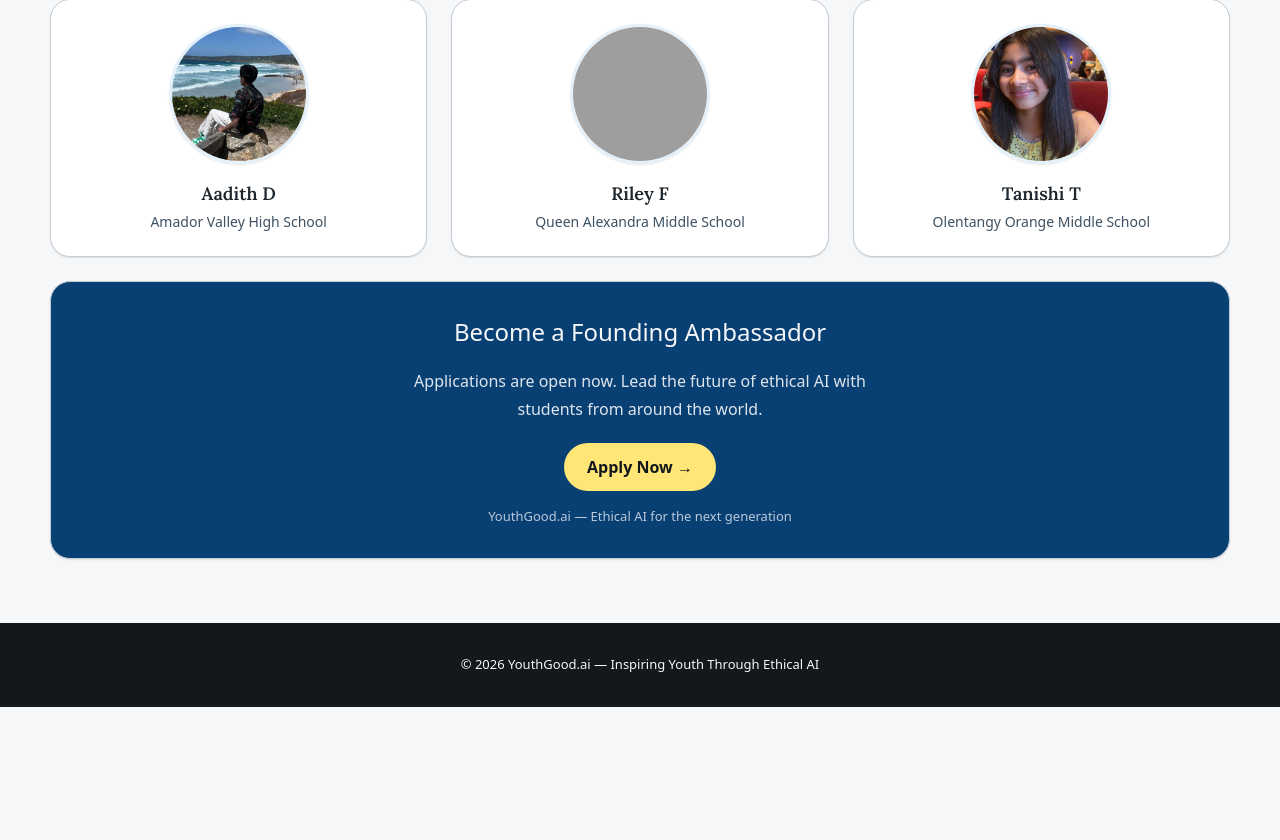
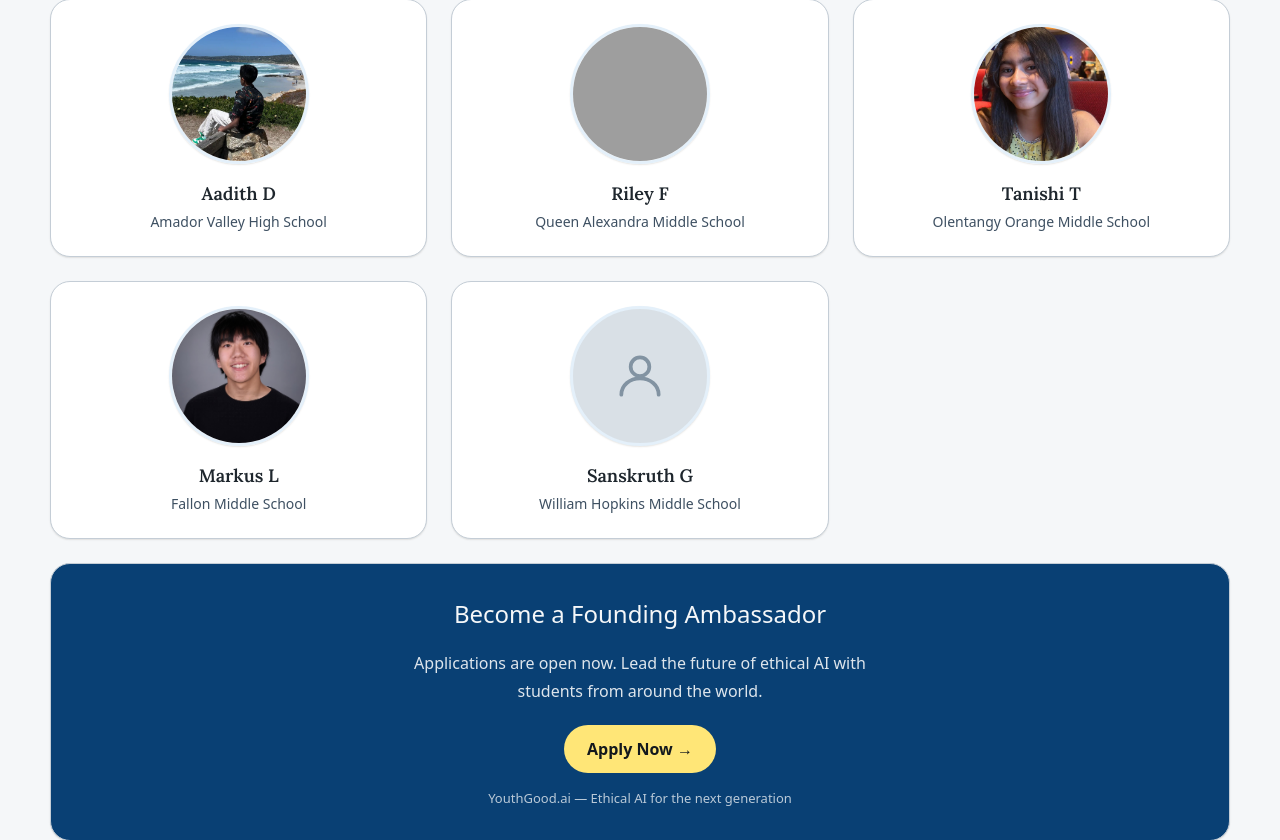
Before and after one commit to lucklung/mywebsite, a Flask app: page /ambassador in a window 1280 px wide. Shown: the part 1447-2287 px from the top of the page. Before the commit the page ends 2154 px from the top, so only its background shows below. Run offline with Flask 3, Linux system fonts and the light colour scheme; some web fonts are replaced; grey boxes are pictures that could not be loaded.

Commit message:
edited ambassador page + fixing ai mirror

```diff
--- a/app.py
+++ b/app.py
@@ -2,8 +2,8 @@ from flask import Flask, render_template, request
 from flask_limiter import Limiter
 from flask_limiter.util import get_remote_address
 from google import genai
+from google.genai import types
 import json
-import re
 import os
 from dotenv import load_dotenv
 
@@ -106,11 +106,18 @@ def aimirror():
 @app.route('/evaluate', methods=['POST'])
 @limiter.limit("5 per day")
 def evaluate():
-    prompt = request.form['prompt']
+    prompt = request.form.get('prompt', '').strip()
+    if not prompt:
+        return render_template(
+            'aimirror.html',
+            message='Please enter a prompt to analyze.',
+            scores=AI_MIRROR_PLACEHOLDER_SCORES,
+        )
 
-    response = client.models.generate_content(
-        model="gemini-2.5-flash",
-        contents=f'''Analyze the following user prompt using the five ethical scoring criteria.
+    try:
+        response = client.models.generate_content(
+            model="gemini-2.5-flash",
+            contents=f'''Analyze the following user prompt using the five ethical scoring criteria.
 
 **CRITERIA:**
 1.  **Purpose & Intent (Max 20 pts)** – Is the prompt aimed at learning, curiosity, or productivity (vs cheating or harm)?
@@ -147,11 +154,15 @@ def evaluate():
 
 **USER PROMPT TO EVALUATE:**
 {prompt}
-'''
-    )
+''',
+            config=types.GenerateContentConfig(
+                response_mime_type="application/json",
+                thinking_config=types.ThinkingConfig(thinking_budget=0),
+                http_options=types.HttpOptions(timeout=60_000),  # milliseconds
+            ),
+        )
 
-    try:
-        results = json.loads(re.search(r'{.*}', response.text, re.DOTALL).group())
+        results = json.loads(response.text)
         scores = results['scores']
         feedback = results['feedback']
         explanations = results['explanations']
--- a/requirements.txt
+++ b/requirements.txt
@@ -1,5 +1,5 @@
 Flask==3.1.2
-google-genai==0.3.0
+google-genai==2.19.0
 gunicorn==21.2.0
 Flask-Limiter==4.1.1
 python-dotenv==1.0.1
--- a/static/css/style.css
+++ b/static/css/style.css
@@ -697,6 +697,14 @@
   box-shadow: var(--shadow-sm);
 }
 
+.yg-ambassador-photo--placeholder {
+  display: flex;
+  align-items: center;
+  justify-content: center;
+  background: var(--warm-100);
+  color: var(--warm-300);
+}
+
 .yg-ambassador-name {
   font-family: var(--font-display);
   font-weight: 600;
--- a/templates/ambassador.html
+++ b/templates/ambassador.html
@@ -94,11 +94,22 @@
           {% set ambassadors = [
             ("aadith.png", "Aadith D", "Amador Valley High School"),
             ("riley.png", "Riley F", "Queen Alexandra Middle School"),
-            ("tanishi.png", "Tanishi T", "Olentangy Orange Middle School")
+            ("tanishi.png", "Tanishi T", "Olentangy Orange Middle School"),
+            ("markus.jpg", "Markus L", "Fallon Middle School"),
+            (None, "Sanskruth G", "William Hopkins Middle School")
           ] %}
           {% for img, name, school in ambassadors %}
           <div class="yg-card yg-text-center">
+            {% if img %}
             <img src="{{ url_for('static', filename='images/' + img) }}" class="yg-ambassador-photo" alt="{{ name }}" />
+            {% else %}
+            <div class="yg-ambassador-photo yg-ambassador-photo--placeholder" role="img" aria-label="No photo available">
+              <svg viewBox="0 0 24 24" width="56" height="56" fill="none" stroke="currentColor" stroke-width="1.6" stroke-linecap="round" stroke-linejoin="round">
+                <circle cx="12" cy="8" r="4"></circle>
+                <path d="M4 20c0-4 3.6-7 8-7s8 3 8 7"></path>
+              </svg>
+            </div>
+            {% endif %}
             <div class="yg-ambassador-name">{{ name }}</div>
             <div class="yg-ambassador-school">{{ school }}</div>
           </div>
```
Also changed, not shown: static/images/markus.jpg (added), 1 other file.
